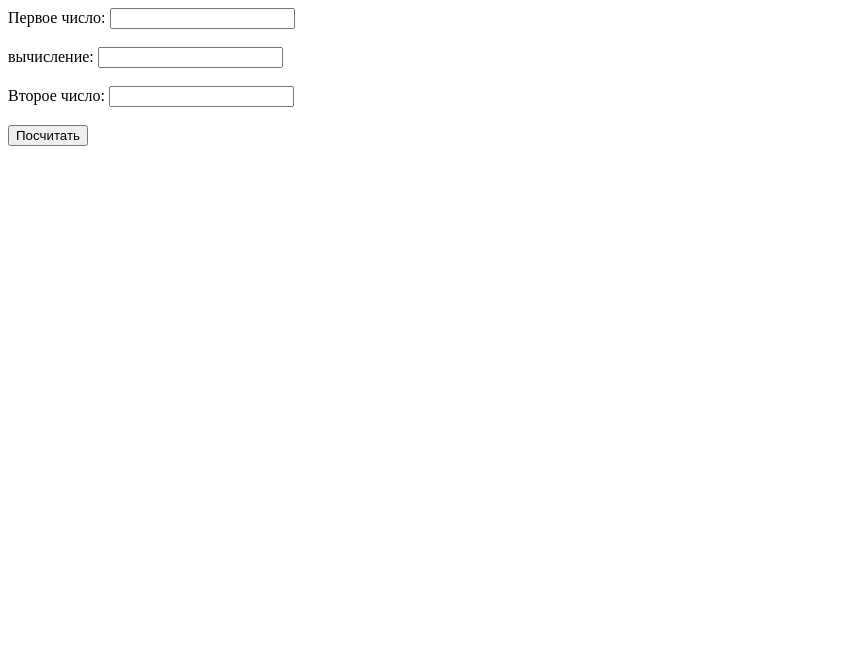
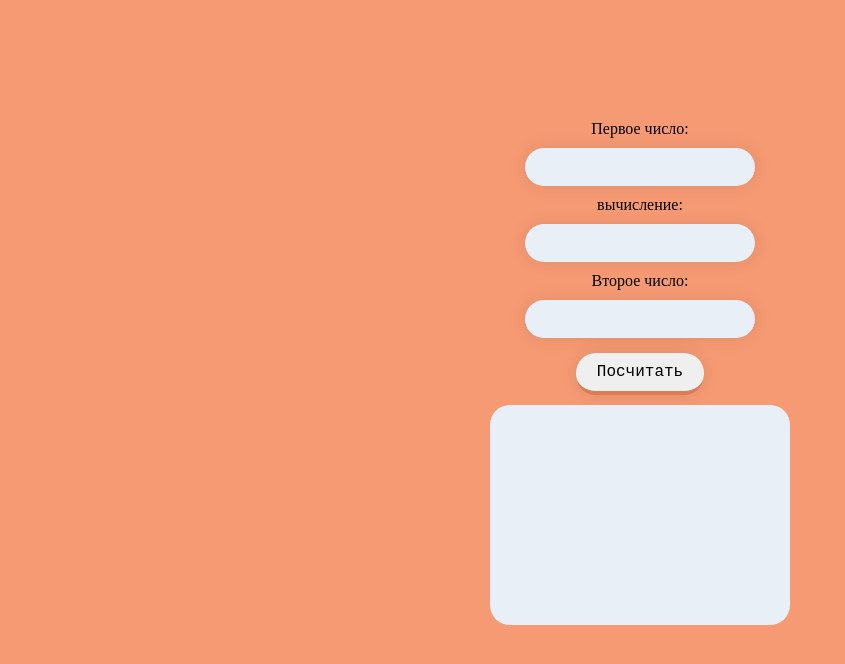
Before and after one commit to talashov/calculator, a plain HTML site: page index.html in a window 1280 px wide. Shown: the whole page, without its empty margins (0-845 px from the left). Drawn offline with Linux system fonts and the light colour scheme.

Commit message:
add style

```diff
--- a/css/style.css
+++ b/css/style.css
@@ -0,0 +1,54 @@
+*,
+*::before,
+*::after {
+  margin: 0;
+  padding: 0;
+}
+
+body {
+  background-color: #f69a73;
+}
+
+.main {
+  display: flex;
+  justify-content: center;
+  align-items: center;
+  flex-direction: column;
+  gap: 10px;
+  margin-top: 120px;
+}
+
+input {
+  font-family: "Courier New", Courier, monospace;
+  text-align: center;
+  font-size: 16px;
+  padding: 10px;
+  background-color: #e9eff6;
+  color: #707981;
+  border-radius: 20px;
+  border: none;
+  box-shadow: 0 0 15px 4px rgba(0, 0, 0, 0.06);
+  color: black;
+}
+.btn {
+  font-family: "Courier New", Courier, monospace;
+  font-size: 16px;
+  width: 10%;
+  padding: 10px;
+  margin-top: 5px;
+  border: none;
+  border-bottom: 4px solid #d87d56;
+  border-radius: 20px;
+  cursor: pointer;
+  box-shadow: 0 0 15px 4px rgba(0, 0, 0, 0.06);
+}
+#total {
+  display: flex;
+  justify-content: center;
+  padding-top: 20px;
+  width: 300px;
+  height: 200px;
+  background-color: #e9eff6;
+  font-size: 18px;
+  border-radius: 20px;
+}
--- a/index.html
+++ b/index.html
@@ -8,21 +8,17 @@
   <link rel="stylesheet" href="css/style.css">
 </head>
 <body>
-  <label for="">Первое число:</label>
-  <input type="text" class="num_1">
-  <br>
-  <br>
-  <label for="">вычисление:</label>
-  <input type="text" class="calc">
-  <br>
-  <br>
-  <label for="">Второе число:</label>
-  <input type="text" class="num_2">
-  <br>
-  <br>
-  <button>Посчитать</button>
+  <main class="main">
+    <label for="">Первое число:</label>
+    <input class="num_1" type="text" >
+    <label for="">вычисление:</label>
+    <input type="text" class="calc">
+    <label for="">Второе число:</label>
+    <input class="num_2" type="text" >
+    <button class="btn">Посчитать</button>
+    <div id="total"></div>
+  </main>
 
-  <div id="total"></div>
   <script src="js/main.js"></script>
 </body>
 </html>
--- a/js/main.js
+++ b/js/main.js
@@ -13,10 +13,10 @@ button.onclick = function () {
   const num_2 = +input_2.value.trim();
   const calc = calc_1.value.trim();
 
-  let result = `акая операция не существует ${calc}`;
+  let result = `Такая операция не существует ${calc}`;
 
   if (!num_1 || !num_2 || !calc) {
-    result = 'нужно заполнить поля'
+    result = 'Нужно заполнить поля'
   }
 
   switch (calc) {
```
